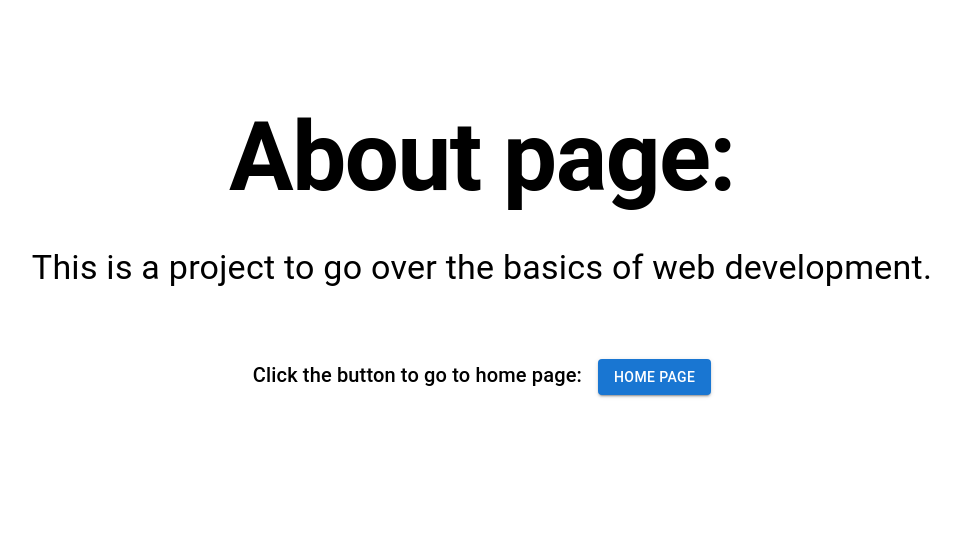
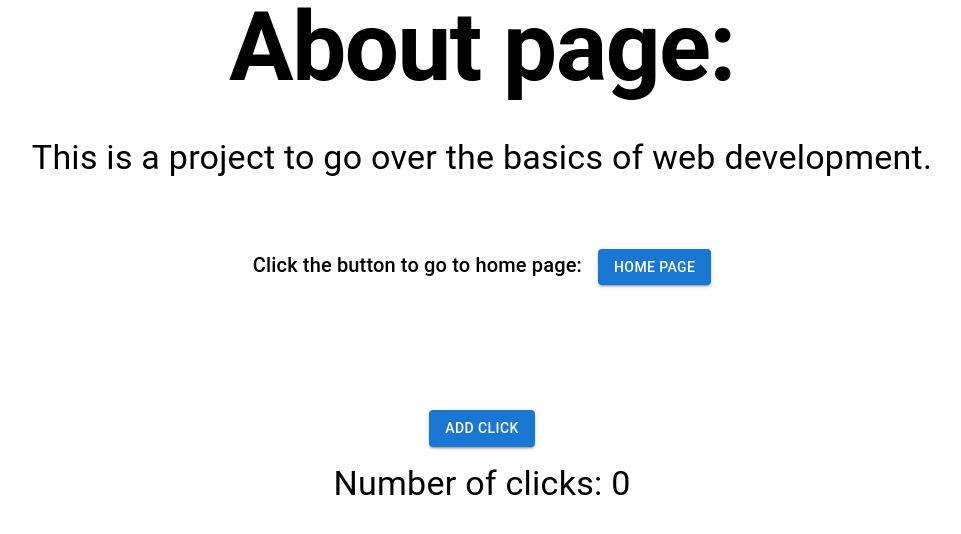
Before and after one commit to Anry001/web-experiments, a React (Vite) app: page /about in a window 1280 px wide. Shown: the top 534 px of the page, without its empty margins (166-1127 px from the left). Built offline with nearby package versions, Linux system fonts and the light colour scheme.

Commit message:
feat: made usage of zustand

```diff
--- a/src/components/Clicks.tsx
+++ b/src/components/Clicks.tsx
@@ -1,21 +1,17 @@
+import { useButtonStore } from '@/store/button';
 import { Button, Stack, Typography } from '@mui/material';
-import { useState } from 'react';
 
 const ADD_CLICK = 'Add Click';
 
 const Clicks = () => {
-  const [clicks, setClicks] = useState(0);
-
-  const handleClick = () => {
-    setClicks(clicks + 1);
-  };
+  const { numberOfClicks, incrementNumberOfClicks } = useButtonStore();
 
   return (
     <Stack sx={{ mt: '25px' }} spacing={2} alignItems="center">
-      <Button onClick={handleClick} variant="contained">
+      <Button onClick={incrementNumberOfClicks} variant="contained">
         {ADD_CLICK}
       </Button>
-      <Typography variant="h4">Number of clicks: {clicks}</Typography>
+      <Typography variant="h4">Number of clicks: {numberOfClicks}</Typography>
     </Stack>
   );
 };
--- a/src/pages/About.tsx
+++ b/src/pages/About.tsx
@@ -1,4 +1,5 @@
-import { Button, Typography } from '@mui/material';
+import Clicks from '@/components/Clicks';
+import { Box, Button, Typography } from '@mui/material';
 import { Stack } from '@mui/system';
 import { Link } from 'react-router-dom';
 
@@ -26,6 +27,9 @@ const About = () => {
           <Button variant="contained">{BACK_TO_HOME_BUTTON_TEXT}</Button>
         </Link>
       </Stack>
+      <Box sx={{ mt: '100px' }}>
+        <Clicks />
+      </Box>
     </Stack>
   );
 };
--- a/src/pages/Contact.tsx
+++ b/src/pages/Contact.tsx
@@ -1,4 +1,5 @@
-import { Button, Stack, Typography } from '@mui/material';
+import Clicks from '@/components/Clicks';
+import { Box, Button, Stack, Typography } from '@mui/material';
 import { Link } from 'react-router-dom';
 
 const BACK_TO_HOME_BUTTON_TEXT = 'Home page';
@@ -26,6 +27,9 @@ const Contact = () => {
       <Link to="/" style={{ textDecoration: 'none' }}>
         <Button variant="contained">{BACK_TO_HOME_BUTTON_TEXT}</Button>
       </Link>
+      <Box sx={{ mt: '50px' }}>
+        <Clicks />
+      </Box>
     </Stack>
   );
 };
--- a/src/pages/Home.tsx
+++ b/src/pages/Home.tsx
@@ -1,7 +1,7 @@
 import { Stack, Button, Typography } from '@mui/material';
 import ShitDataGrid from '@components/ShitDataGrid';
 import { Link } from 'react-router-dom';
-import { useState } from 'react';
+import Clicks from '@/components/Clicks';
 
 const ABOUT_BUTTON_TEXT = 'About';
 const CONTACT_BUTTON_TEXT = 'Contact';
@@ -33,6 +33,7 @@ const Home = () => {
           <Button variant="contained">{CONTACT_BUTTON_TEXT}</Button>
         </Link>
       </Stack>
+      <Clicks />
     </Stack>
   );
 };
--- a/src/store/button.ts
+++ b/src/store/button.ts
@@ -1,11 +1,12 @@
 import { create } from 'zustand';
 
 interface ButtonState {
-  count: number;
-  increment: () => void;
+  numberOfClicks: number;
+  incrementNumberOfClicks: () => void;
 }
 
 export const useButtonStore = create<ButtonState>()((set) => ({
-  count: 0,
-  increment: () => set((state) => ({ count: state.count + 1 })),
+  numberOfClicks: 0,
+  incrementNumberOfClicks: () =>
+    set((state) => ({ numberOfClicks: state.numberOfClicks + 1 })),
 }));
```
